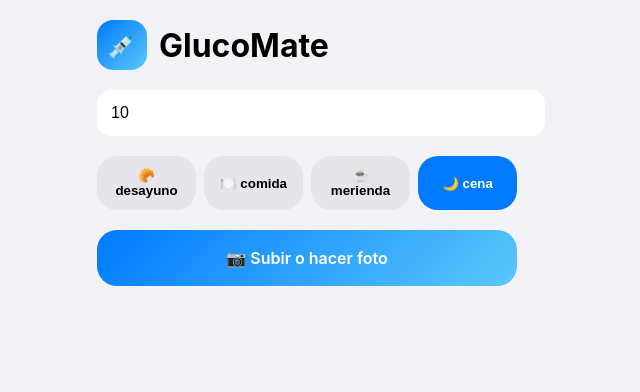
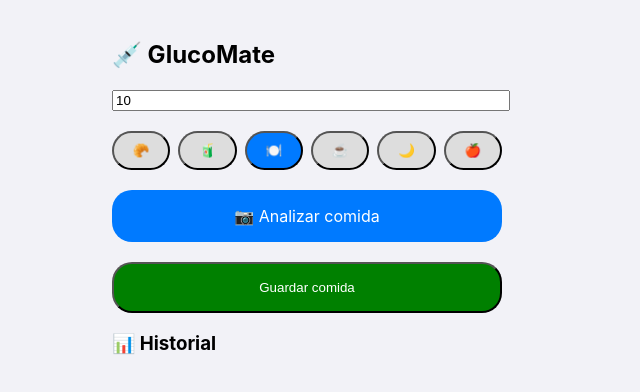
Before and after one commit to kt2hnb2bvf-sketch/hc-vision, a Next.js app: page / in a window 1280 px wide. Shown: the top 392 px of the page, without its empty margins (333-973 px from the left). Built offline with nearby package versions, Linux system fonts and the light colour scheme.

Commit message:
nivel startup: unidades + historial + UI pro

```diff
--- a/app/page.jsx
+++ b/app/page.jsx
@@ -1,44 +1,25 @@
 "use client";
 
-import { useState } from "react";
+import { useState, useEffect } from "react";
 
 export default function App() {
 
   const [resultado, setResultado] = useState([]);
-  const [meal, setMeal] = useState("cena");
+  const [meal, setMeal] = useState("comida");
   const [ratio, setRatio] = useState(10);
+  const [history, setHistory] = useState([]);
 
-  // ICONOS REALES
-  const meals = {
-    desayuno: "🥐",
-    comida: "🍽️",
-    merienda: "☕",
-    cena: "🌙"
-  };
+  // ICONOS PRO
+  const meals = [
+    { key: "desayuno", icon: "🥐" },
+    { key: "media-mañana", icon: "🧃" },
+    { key: "comida", icon: "🍽️" },
+    { key: "merienda", icon: "☕" },
+    { key: "cena", icon: "🌙" },
+    { key: "snack", icon: "🍎" }
+  ];
 
-  const calcularHC = (nombre, gramos) => {
-    const n = nombre.toLowerCase();
-
-    if (n.includes("arroz") || n.includes("sushi")) return gramos * 0.30;
-    if (n.includes("pan")) return gramos * 0.50;
-    if (n.includes("pasta")) return gramos * 0.25;
-
-    return gramos * 0.15;
-  };
-
-  const consejo = (nombre) => {
-    const n = nombre.toLowerCase();
-
-    if (n.includes("sushi") || n.includes("arroz"))
-      return "⚠️ IG alto → prebolo 10-15 min";
-
-    if (n.includes("pizza") || n.includes("pasta"))
-      return "🍕 absorción lenta → bolo extendido";
-
-    return "🟢 impacto bajo";
-  };
-
-  // 📷 SUBIR / CÁMARA
+  // 📷 SUBIR FOTO
   const handleUpload = async (e) => {
     const files = Array.from(e.target.files);
 
@@ -56,106 +37,129 @@ export default function App() {
     });
 
     const data = await res.json();
-    setResultado(data);
+
+    // 🔥 CONVERSIÓN INTELIGENTE A UNIDADES
+    const enriched = data.map(item => {
+      let unidades = "";
+
+      if (item.nombre.toLowerCase().includes("sushi")) {
+        unidades = Math.round(item.cantidad / 35) + " piezas";
+      }
+
+      if (item.nombre.toLowerCase().includes("pan")) {
+        unidades = Math.round(item.cantidad / 10) + " picos";
+      }
+
+      return { ...item, unidades };
+    });
+
+    setResultado(enriched);
   };
 
-  // 🔥 EDITAR NOMBRE
-  const cambiarNombre = (i, val) => {
-    const copia = [...resultado];
-    copia[i].nombre = val;
-    setResultado(copia);
+  // HC
+  const calcularHC = (nombre, gramos) => {
+    const n = nombre.toLowerCase();
+
+    if (n.includes("arroz") || n.includes("sushi")) return gramos * 0.30;
+    if (n.includes("pan")) return gramos * 0.50;
+    if (n.includes("pasta")) return gramos * 0.25;
+
+    return gramos * 0.15;
   };
 
-  // 🔥 EDITAR GRAMOS
-  const cambiarGramos = (i, val) => {
-    const copia = [...resultado];
-    copia[i].cantidad = Number(val);
-    setResultado(copia);
+  // CONSEJO
+  const consejo = (nombre) => {
+    const n = nombre.toLowerCase();
+
+    if (n.includes("sushi") || n.includes("arroz"))
+      return "⚠️ IG alto · prebolo recomendado";
+
+    if (n.includes("pizza"))
+      return "🍕 absorción lenta · bolo extendido";
+
+    return "🟢 impacto bajo";
   };
+
+  // EDITAR
+  const updateItem = (i, field, value) => {
+    const copy = [...resultado];
+    copy[i][field] = field === "cantidad" ? Number(value) : value;
+    setResultado(copy);
+  };
+
+  // GUARDAR COMIDA
+  const guardarComida = () => {
+    const today = new Date().toLocaleDateString();
+
+    const entry = {
+      date: today,
+      meal,
+      items: resultado
+    };
+
+    const newHistory = [...history, entry];
+    setHistory(newHistory);
+
+    localStorage.setItem("gluco_history", JSON.stringify(newHistory));
+  };
+
+  // CARGAR HISTORIAL
+  useEffect(() => {
+    const saved = localStorage.getItem("gluco_history");
+    if (saved) setHistory(JSON.parse(saved));
+  }, []);
 
   return (
     <div style={{
-      fontFamily: "-apple-system, BlinkMacSystemFont",
       background: "#F2F2F7",
       minHeight: "100vh",
-      padding: 20,
+      fontFamily: "-apple-system",
       display: "flex",
-      justifyContent: "center"
+      justifyContent: "center",
+      padding: 20
     }}>
 
-      <div style={{ width: 420 }}>
+      <div style={{ width: 390 }}>
 
-        {/* HEADER */}
-        <div style={{
-          display: "flex",
-          alignItems: "center",
-          gap: 12,
-          marginBottom: 20
-        }}>
-          <div style={{
-            width: 50,
-            height: 50,
-            borderRadius: 16,
-            background: "linear-gradient(135deg,#007AFF,#5AC8FA)",
-            display: "flex",
-            alignItems: "center",
-            justifyContent: "center",
-            fontSize: 24
-          }}>
-            💉
-          </div>
-
-          <h1 style={{ margin: 0 }}>GlucoMate</h1>
-        </div>
+        <h2>💉 GlucoMate</h2>
 
         {/* RATIO */}
         <input
           value={ratio}
           onChange={(e) => setRatio(e.target.value)}
-          style={{
-            width: "100%",
-            padding: 14,
-            borderRadius: 14,
-            border: "none",
-            marginBottom: 20,
-            fontSize: 16
-          }}
+          style={{ width: "100%", marginBottom: 20 }}
         />
 
-        {/* COMIDAS CON ICONOS */}
+        {/* MEALS */}
         <div style={{ display: "flex", gap: 8, marginBottom: 20 }}>
-          {Object.keys(meals).map(t => (
+          {meals.map(m => (
             <button
-              key={t}
-              onClick={() => setMeal(t)}
+              key={m.key}
+              onClick={() => setMeal(m.key)}
               style={{
                 flex: 1,
-                padding: 12,
+                padding: 10,
                 borderRadius: 20,
-                border: "none",
-                background: meal === t ? "#007AFF" : "#E5E5EA",
-                color: meal === t ? "white" : "black",
-                fontWeight: 600
+                background: meal === m.key ? "#007AFF" : "#ddd",
+                color: meal === m.key ? "white" : "black"
               }}
             >
-              {meals[t]} {t}
+              {m.icon}
             </button>
           ))}
         </div>
 
-        {/* BOTÓN CÁMARA */}
+        {/* BOTÓN */}
         <label style={{
           display: "block",
-          background: "linear-gradient(135deg,#007AFF,#5AC8FA)",
-          padding: 18,
+          background: "#007AFF",
+          padding: 16,
           borderRadius: 20,
+          color: "white",
           textAlign: "center",
-          color: "white",
-          fontWeight: 600,
-          cursor: "pointer",
           marginBottom: 20
         }}>
-          📷 Subir o hacer foto
+          📷 Analizar comida
           <input
             type="file"
             accept="image/*"
@@ -174,48 +178,61 @@ export default function App() {
           return (
             <div key={i} style={{
               background: "white",
-              padding: 16,
+              padding: 15,
               borderRadius: 20,
-              marginBottom: 16,
-              boxShadow: "0 6px 16px rgba(0,0,0,0.1)"
+              marginBottom: 10
             }}>
-
-              {/* 🔥 EDITAR NOMBRE */}
               <input
                 value={item.nombre}
-                onChange={(e) => cambiarNombre(i, e.target.value)}
-                style={{
-                  width: "100%",
-                  fontSize: 16,
-                  fontWeight: 600,
-                  border: "none",
-                  marginBottom: 10
-                }}
+                onChange={(e) => updateItem(i, "nombre", e.target.value)}
+                style={{ width: "100%" }}
               />
 
-              {/* SLIDER */}
               <input
                 type="range"
                 min="0"
                 max="400"
                 value={item.cantidad}
-                onChange={(e) => cambiarGramos(i, e.target.value)}
-                style={{ width: "100%" }}
+                onChange={(e) => updateItem(i, "cantidad", e.target.value)}
               />
 
-              <p>{item.cantidad} g</p>
+              <p>{item.cantidad} g · {item.unidades}</p>
 
               <p>HC: {hc.toFixed(1)} g</p>
-
               <p>💉 {insulina.toFixed(1)} u</p>
 
-              <p style={{ fontSize: 12, color: "#666" }}>
-                {consejo(item.nombre)}
-              </p>
-
+              <p>{consejo(item.nombre)}</p>
             </div>
           );
         })}
+
+        {/* GUARDAR */}
+        <button
+          onClick={guardarComida}
+          style={{
+            width: "100%",
+            padding: 16,
+            background: "green",
+            color: "white",
+            borderRadius: 20
+          }}
+        >
+          Guardar comida
+        </button>
+
+        {/* HISTORIAL */}
+        <h3>📊 Historial</h3>
+
+        {history.map((h, i) => (
+          <div key={i} style={{
+            background: "white",
+            padding: 10,
+            borderRadius: 15,
+            marginBottom: 10
+          }}>
+            <p>{h.date} · {h.meal}</p>
+          </div>
+        ))}
 
       </div>
     </div>
```
